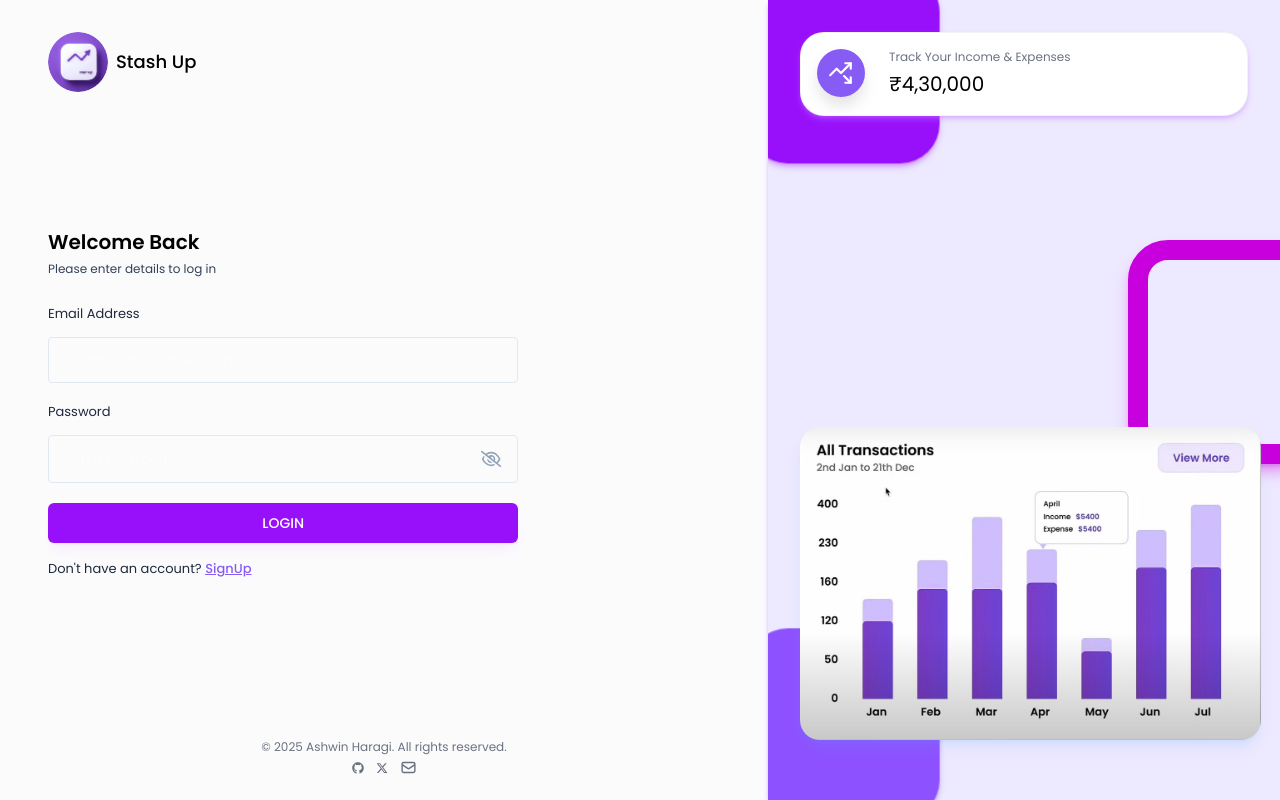
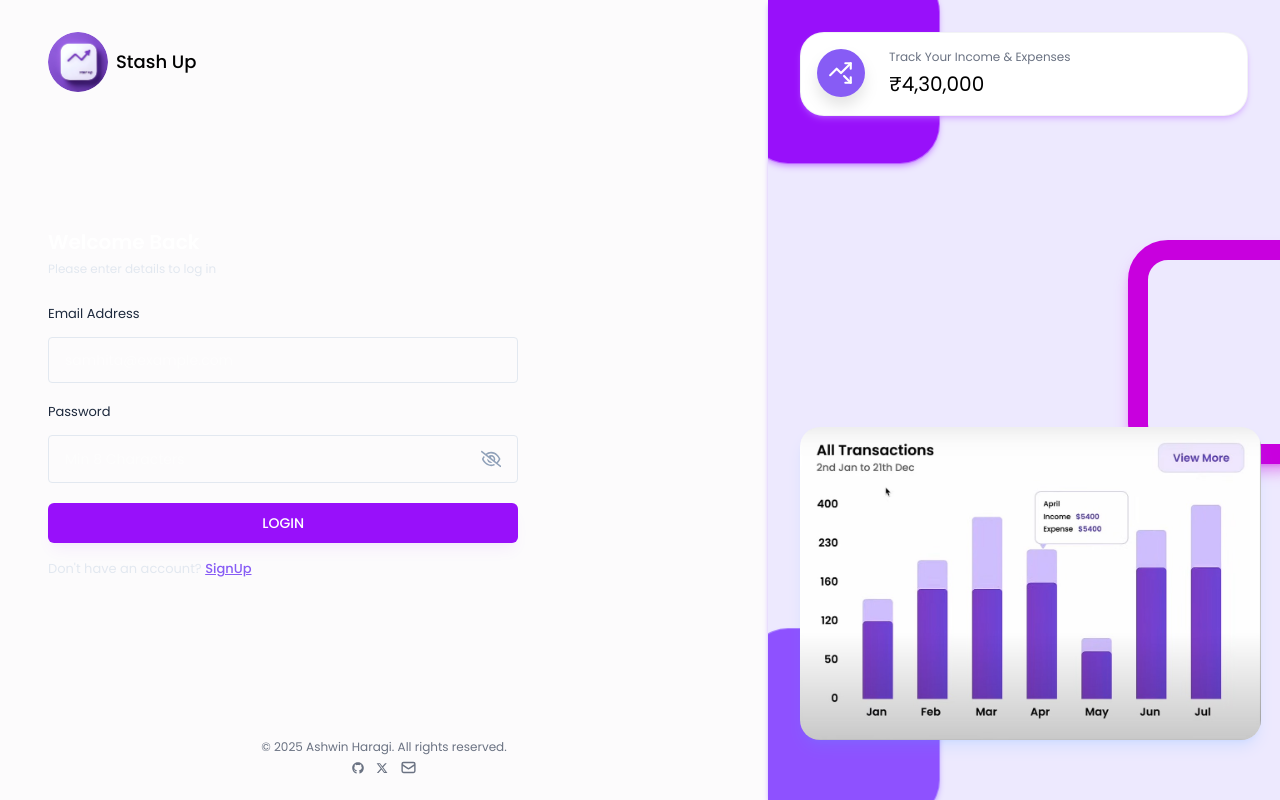
Before and after one commit to Ashwin-RH/Expense-Tracker, a React (Vite) app in the folder frontend/expense-tracker/: page /login in a window 1280 px wide. Built offline with nearby package versions, Linux system fonts and the light colour scheme.

Commit message:
Add Login page

```diff
--- a/frontend/expense-tracker/src/pages/Auth/Login.jsx
+++ b/frontend/expense-tracker/src/pages/Auth/Login.jsx
@@ -90,8 +90,8 @@ const Login =() =>{
   return (
     <AuthLayout>
       <div className="lg:w-[70%] h-3/4 md:h-full flex flex-col justify-center">
-        <h3 className="text-xl font-semibold text-black">Welcome Back</h3>
-        <p className="text-xs text-slate-700 mt-[5px] mb-6">
+        <h3 className="text-xl font-semibold text-white">Welcome Back</h3>
+        <p className="text-xs text-slate-200 mt-[5px] mb-6">
           Please enter details to log in
         </p>
 
@@ -120,7 +120,7 @@ const Login =() =>{
             LOGIN
           </button>
 
-          <p className="text-[13px] text-slate-800 mt-3">
+          <p className="text-[13px] text-slate-200 mt-3">
             Don't have an account?{" "}
             <Link className="font-medium text-primary underline" to="/signup">
               SignUp
```
